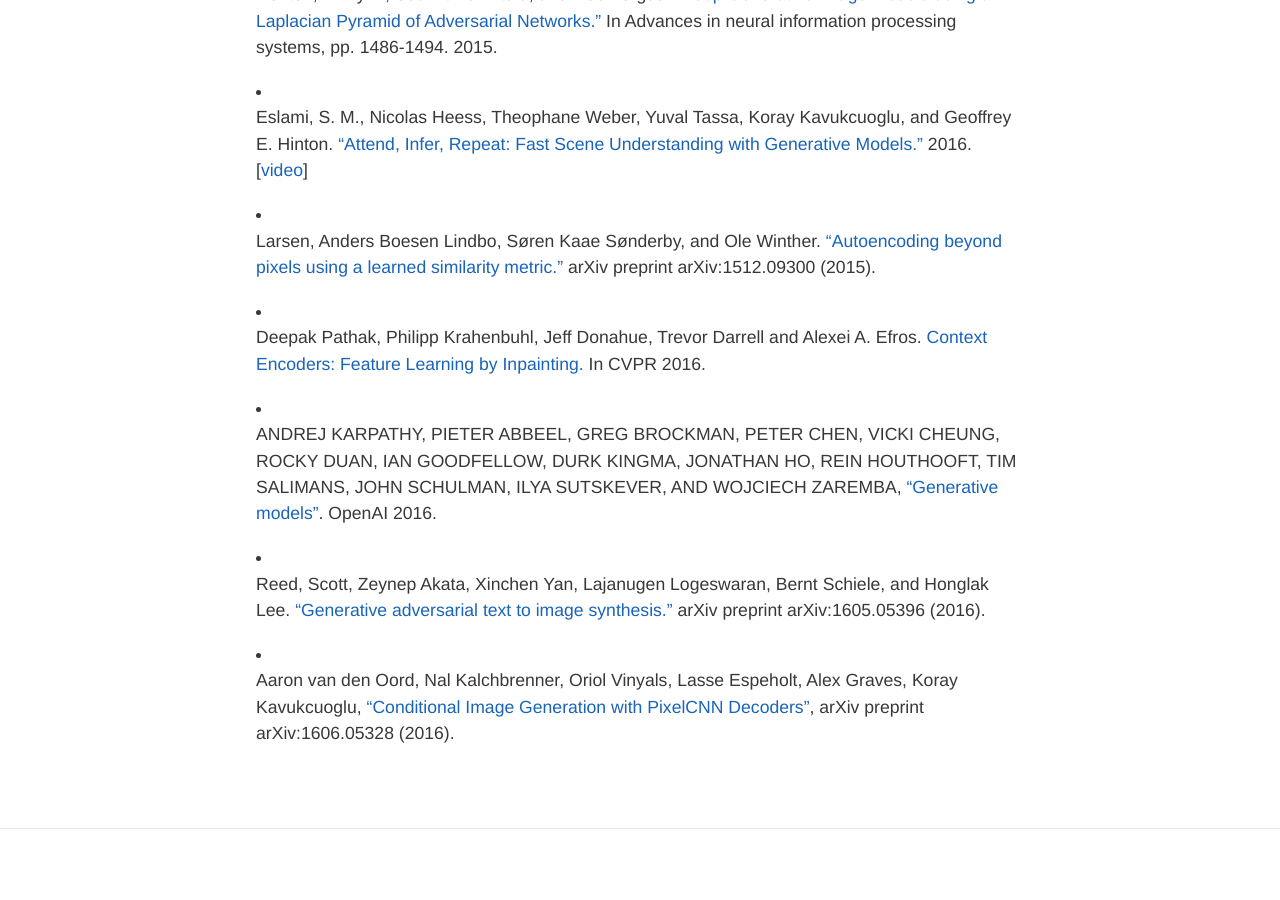
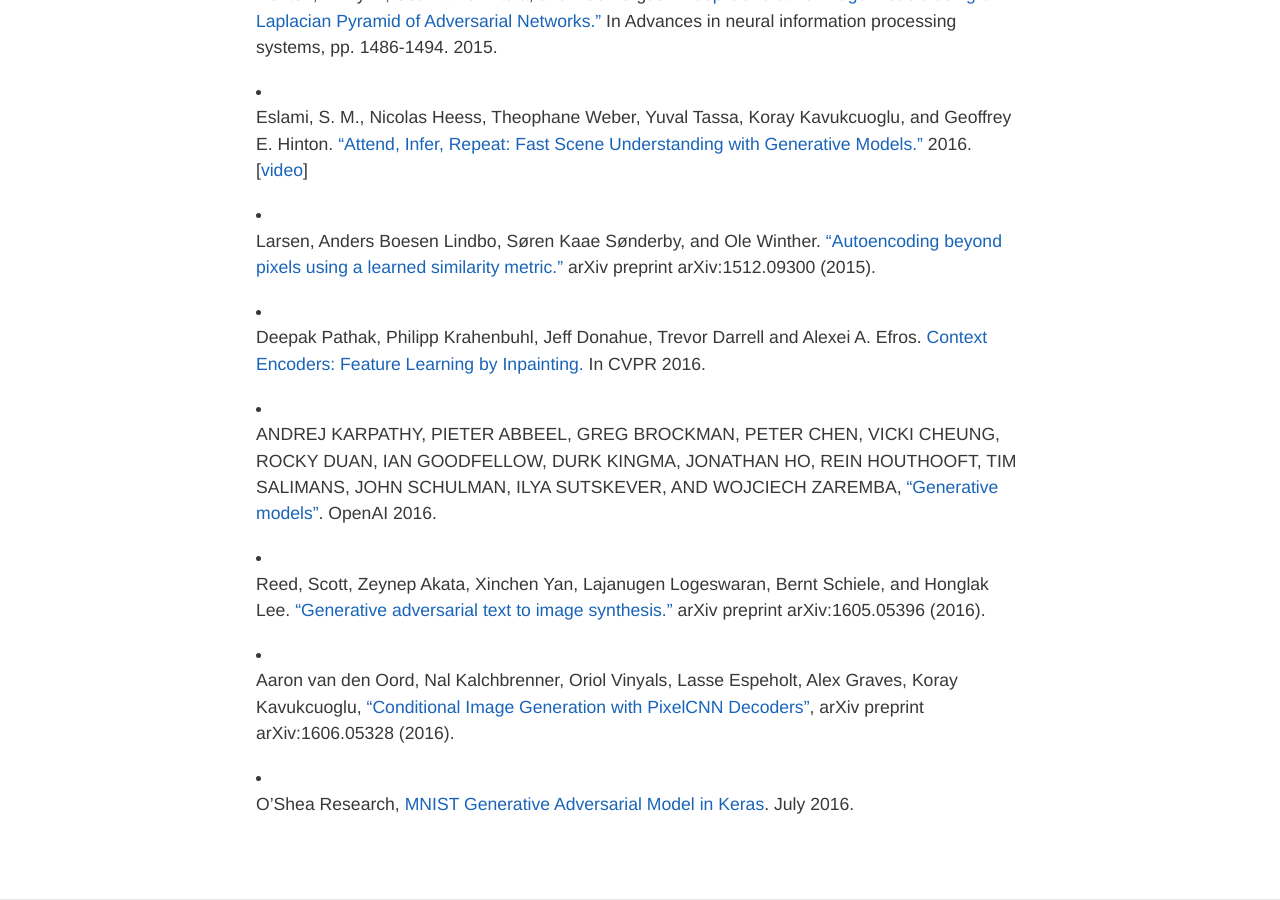
Before and after one commit to imatge-upc/telecombcn-2016-dlcv, a Jekyll site: the page built from adversarial.md, in a window 1280 px wide and 900 px high, scrolled down 1918 px. Built offline with Jekyll 4.4.1, drawn with Linux system fonts in a browser that asks for light colours; nearby versions of some CDN libraries; before the commit the page ends 2747 px from its top, so only the background shows below that.

Commit message:
MNIST Generative Adversarial Model with Keras

```diff
--- a/adversarial.md
+++ b/adversarial.md
@@ -55,3 +55,5 @@
 * Reed, Scott, Zeynep Akata, Xinchen Yan, Lajanugen Logeswaran, Bernt Schiele, and Honglak Lee. ["Generative adversarial text to image synthesis."](http://arxiv.org/abs/1605.05396) arXiv preprint arXiv:1605.05396 (2016).
 
 * Aaron van den Oord, Nal Kalchbrenner, Oriol Vinyals, Lasse Espeholt, Alex Graves, Koray Kavukcuoglu, ["Conditional Image Generation with PixelCNN Decoders"](http://arxiv.org/abs/1606.05328), arXiv preprint arXiv:1606.05328 (2016).
+
+* O'Shea Research, [MNIST Generative Adversarial Model in Keras](https://oshearesearch.com/index.php/2016/07/01/mnist-generative-adversarial-model-in-keras/). July 2016.
```
